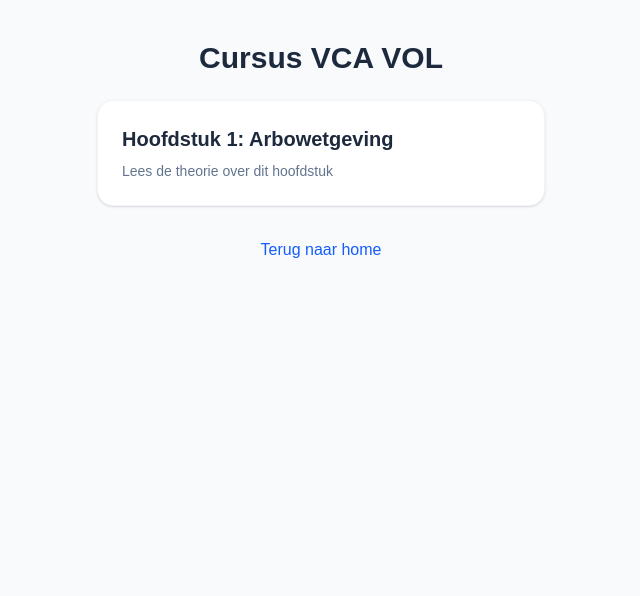
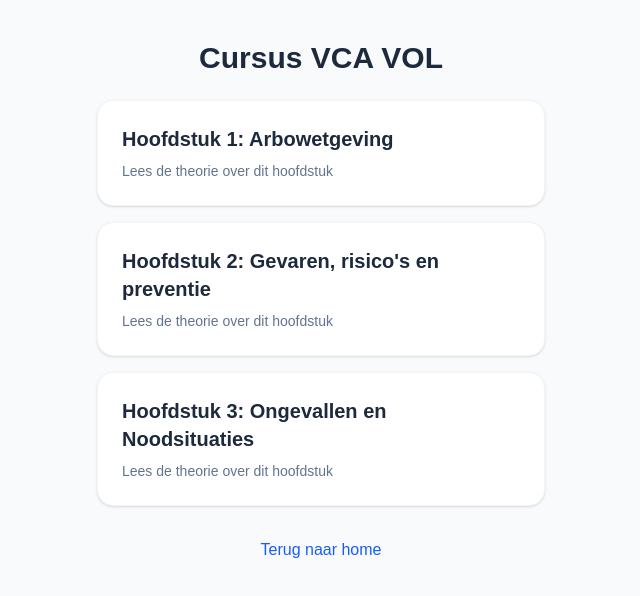
Before and after one commit to nicolaswim/vca-vol-quiz, a Next.js app: page /course in a window 1280 px wide. Shown: the top 596 px of the page, without its empty margins (319-959 px from the left). Built offline with nearby package versions, Linux system fonts and the light colour scheme.

Commit message:
fix: Update hardcoded course menu to use correct a1, a2, a3 IDs

```diff
--- a/src/app/course/page.tsx
+++ b/src/app/course/page.tsx
@@ -2,7 +2,9 @@ import Link from 'next/link';
 
 export default function CourseIndex() {
   const chapters = [
-    { id: 'arbowetgeving', title: 'Hoofdstuk 1: Arbowetgeving' }
+    { id: 'a1', title: 'Hoofdstuk 1: Arbowetgeving' },
+    { id: 'a2', title: 'Hoofdstuk 2: Gevaren, risico\'s en preventie' },
+    { id: 'a3', title: 'Hoofdstuk 3: Ongevallen en Noodsituaties' }
   ];
 
   return (
```
